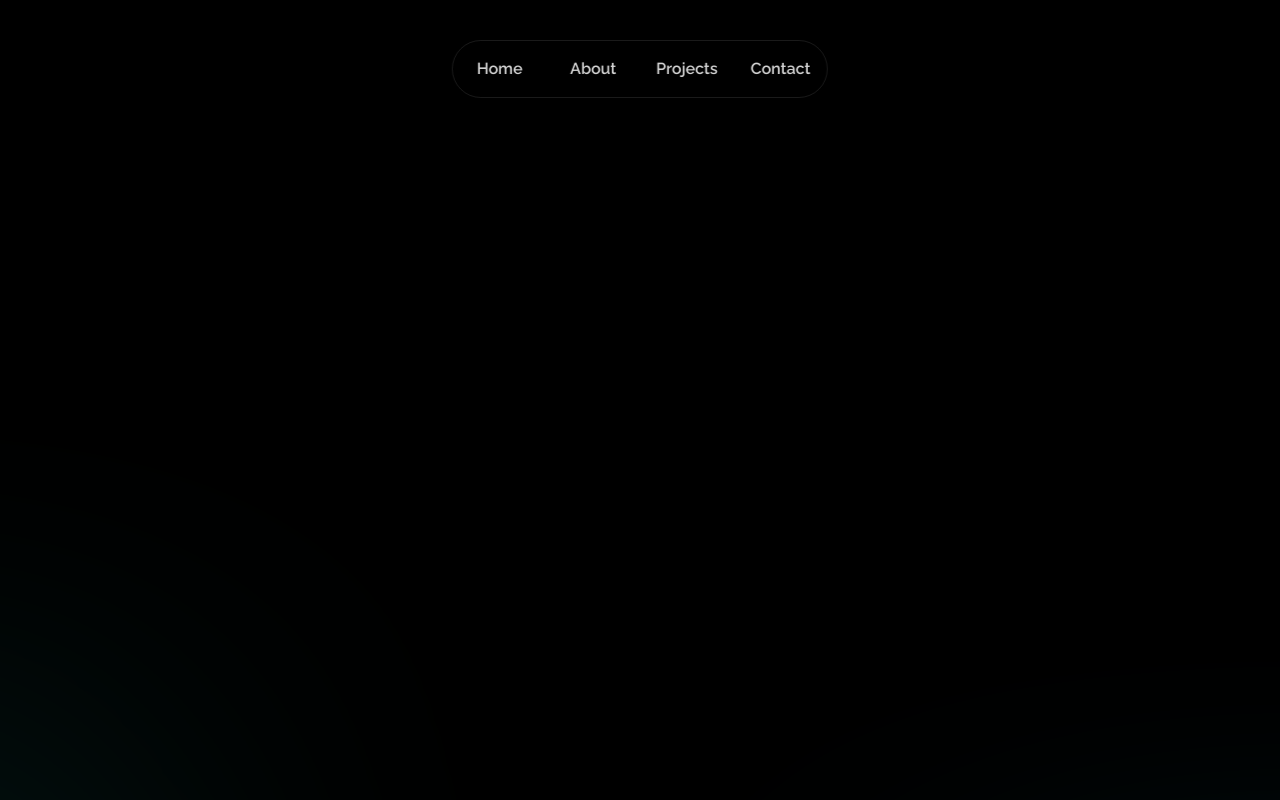
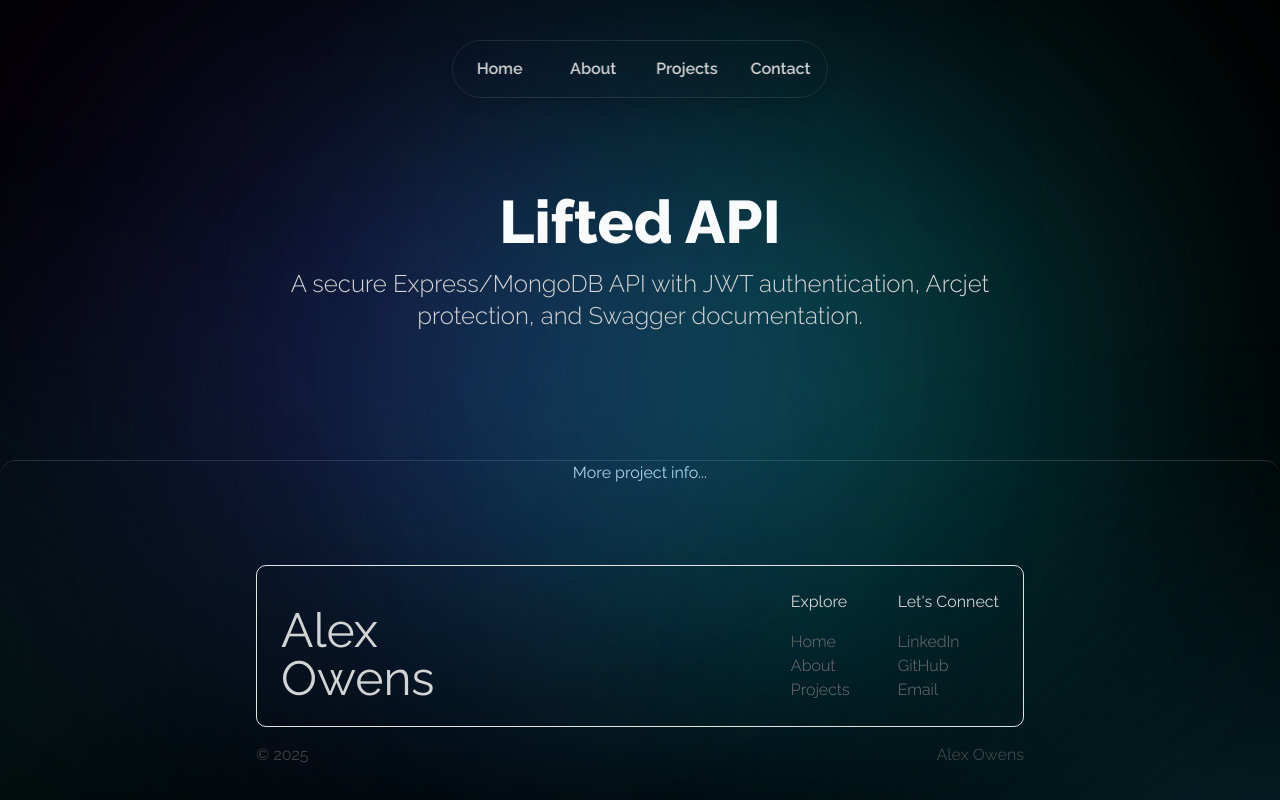
Before and after one commit to caowens/folio, a Next.js app: page /projects/lifted-api in a window 1280 px wide. Before the commit this address had no page. Shown: the top 800 px of the page. Built offline with nearby package versions, Linux system fonts and the light colour scheme.

Commit message:
Make initial ProjectPage structure

```diff
--- /dev/null
+++ b/src/app/projects/[slug]/page.tsx
@@ -0,0 +1,29 @@
+import { PROJECTS } from "@/constants";
+import { notFound } from "next/navigation";
+import StandardPageLayout from "@/layout/standard-page-layout";
+
+interface ProjectPageProps {
+    params: { slug: string };
+}
+
+export default async function ProjectPage({
+    params
+}: {
+    params: Promise<{ slug: string }>
+}) {
+    const slug = (await params).slug;
+    const project = PROJECTS.find((p) => p.slug === slug);
+
+    if (!project) {
+        return notFound();
+    }
+
+    return (
+        <StandardPageLayout
+            title={project.name}
+            description={project.short_desc}
+        >
+            More project info...
+        </StandardPageLayout>
+    );
+};
```
